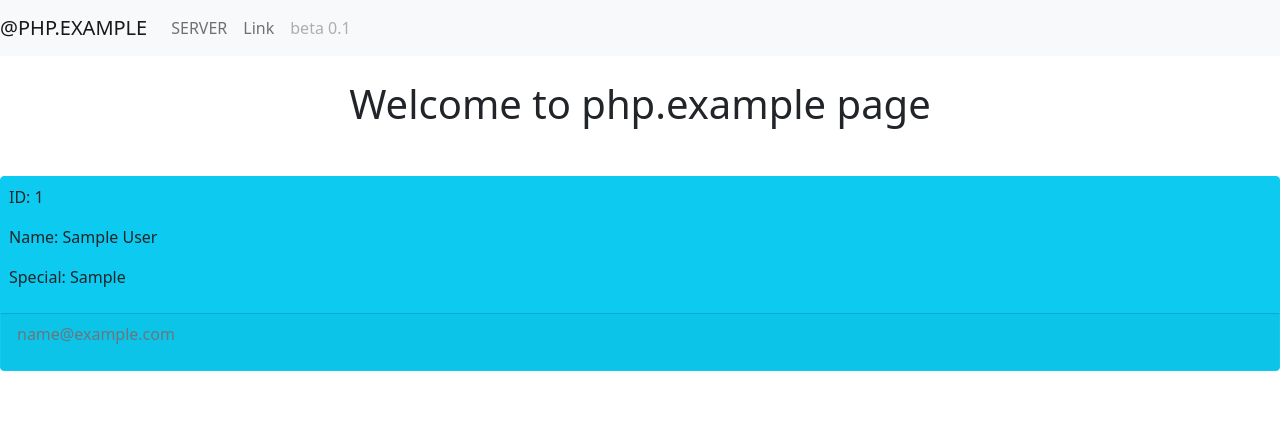
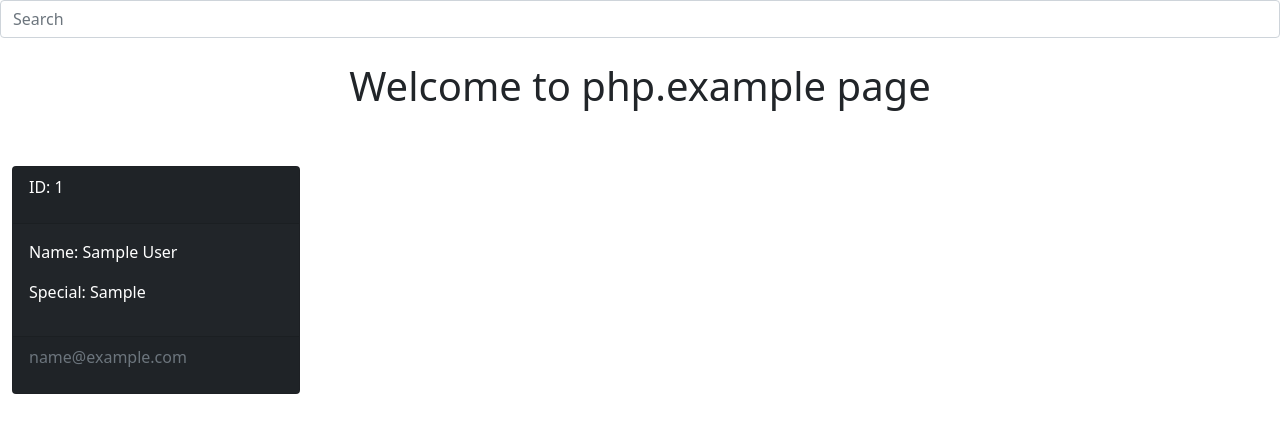
Before and after one commit to ekienay/first-php, a PHP site: page / in a window 1280 px wide. Shown: the top 433 px of the page. Run offline with PHP 8.4, Linux system fonts and the light colour scheme; tables that the repository leaves empty or names only in its code hold one stand-in row (values such as "Sample post").

Commit message:
php.example

```diff
--- a/db-connection.php
+++ b/db-connection.php
@@ -14,4 +14,3 @@ try{
 }catch (PDOException $e) {
         echo 'Failed to connect DATABASE: '.$e->getMessage();
 }
-?>
--- a/function.php
+++ b/function.php
@@ -23,4 +23,13 @@ $result = $sql->fetchAll(PDO::FETCH_OBJ);
 //Update
 
 
-//Delete
+//Search
+$search_keyword = '';
+if (!empty($_POST['search']['keyword'])) {
+    $search_keyword = $_POST['search']['keyword'];
+    $sql = 'SELECT * FROM member WHERE name LIKE :keyword OR special LIKE :keyword OR email LIKE :keyword ORDER BY id DESC';
+    $pdo_statement = $pdo->prepare($sql);
+    $pdo_statement->bindValue(':keyword', '%' . $search_keyword . '%', PDO::PARAM_STR);
+    $pdo_statement->execute();
+    $result = $pdo_statement->fetchAll(PDO::FETCH_OBJ);
+}
--- a/index.php
+++ b/index.php
@@ -13,37 +13,23 @@
 <body>
 
 
-  <nav class="navbar navbar-expand-lg navbar-light bg-light">
-    <a class="navbar-brand" href="#">@PHP.EXAMPLE</a>
-    <button class="navbar-toggler" type="button" data-toggle="collapse" data-target="#navbarSupportedContent" aria-controls="navbarSupportedContent" aria-expanded="false" aria-label="Toggle navigation">
-      <span class="navbar-toggler-icon"></span>
-    </button>
-
-    <div class="collapse navbar-collapse" id="navbarSupportedContent">
-      <ul class="navbar-nav mr-auto">
-        <li class="nav-item active">
-          <a class="nav-link" href="#">SERVER</a>
-        </li>
-        <li class="nav-item">
-          <a class="nav-link" href="#">Link</a>
-        </li>
-        <div class="nav-item mr-4">
-          <a class="nav-link disabled" href="#">beta 0.1</a>
-        </div>
-      </ul>
-    </div>
-  </nav>
+  <form class="form-inline" method="post">
+    <input class="form-control mr-sm-2" name="search[keyword]" type="search" placeholder="Search" aria-label="Search">
+  </form>
 
 
   <div class="container mt-4 text-center">
     <h1>Welcome to php.example page</h1>
   </div>
 
-  <div class="card-columns">
+    <div class="row m-auto">
     <?php foreach ($result as $res) { ?>
-      <div class="card my-5 border-info mb-3 text-dark bg-info mb-3">
-        <div class="m-2">
+    <div class="col-sm-3">
+    <div class="card text-white bg-dark m-0 mt-5" style="max-width: 18rem;">
+      <div class="card-header">
         <p>ID: <?php echo $res->id; ?></p>
+      </div>
+      <div class="card-body">
         <p>Name: <?php echo $res->name; ?></p>
         <p>Special: <?php echo $res->special; ?></p>
       </div>
@@ -51,8 +37,11 @@
         <p><?php echo $res->email; ?></p>
       </div>
     </div>
+    </div>
     <?php } ?>
+
     </div>
+
 
   <script src="https://cdn.jsdelivr.net/npm/bootstrap@5.0.1/dist/js/bootstrap.bundle.min.js" integrity="sha384-gtEjrD/SeCtmISkJkNUaaKMoLD0//ElJ19smozuHV6z3Iehds+3Ulb9Bn9Plx0x4" crossorigin="anonymous"></script>
 </body>
```
Lines whose indentation alone changed are shown as unchanged.
